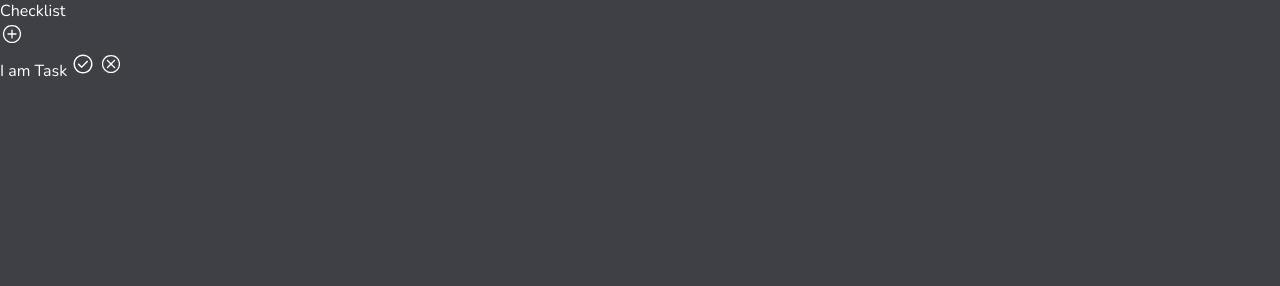
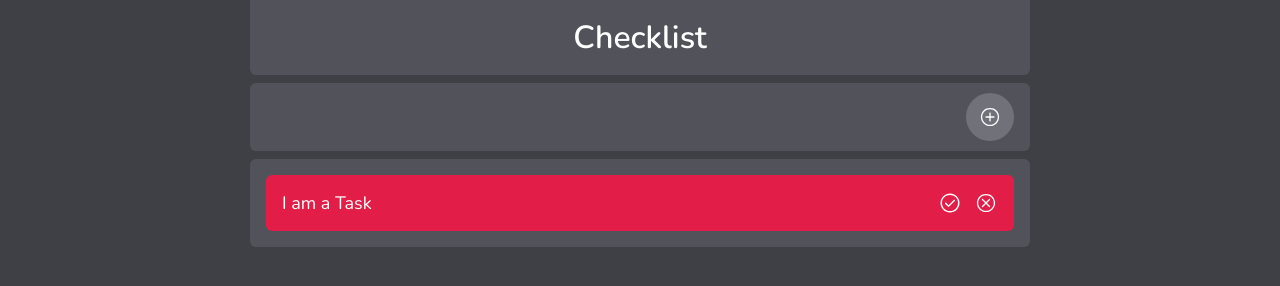
Before and after one commit to JasonLangner/ToDoApp, a website built with Vite: page index.html in a window 1280 px wide. Built offline with nearby package versions, Linux system fonts and the light colour scheme.

Commit message:
complete rudimentary html & css layout

```diff
--- a/index.css
+++ b/index.css
@@ -20,6 +20,7 @@
   box-sizing: border-box;
 }
 
+
 /** font Einbindung **/
 @font-face {
   font-family: 'Nunito';
@@ -28,9 +29,80 @@
 }
 
 
-/** styling **/
+/** Allgemein **/
 body {
   background-color: #3F3F46;
   font-family: 'Nunito', system-ui, sans-serif;
   color: white;
 }
+
+button {
+  line-height: 0;
+}
+
+.header, .sticky, .tasks {
+  margin: auto 10px auto 10px;
+}
+
+/** App **/
+.app {
+  display: flex;
+  flex-direction: column;
+  gap: 8px;
+  max-width: 50rem;
+  margin-left: auto;
+  margin-right: auto;
+}
+
+
+/** Header **/
+.header {
+  text-align: center;
+  border-radius: 0px 0px 6px 6px;
+  background-color: #52525B;
+  padding: 16px;
+}
+.header-title {
+  font-size: 32px;
+  font-weight: 600;
+}
+
+
+/** sticky **/
+.sticky {
+  display: flex;
+  background-color: #52525B;
+  padding: 10px 16px;
+  border-radius: 6px;
+}
+.sticky-add {
+  border-radius: 50%;
+  background-color: #71717A;
+  padding: 12px;
+  margin-left: auto;
+}
+
+
+/** tasks **/
+.tasks {
+  border-radius: 6px;
+  background-color: #52525B;
+  list-style-type: none;
+  padding: 16px;
+
+}
+
+.task {
+  font-size: 18px;
+  padding: 16px;
+  border-radius: 6px;
+  background-color: #E11D48;
+  display: flex;
+  align-items: center;
+}
+
+.task-buttons {
+  margin-left: auto;
+  display: flex;
+  gap: 12px;
+}
--- a/index.html
+++ b/index.html
@@ -25,13 +25,15 @@
 
     <ul class="tasks">
       <li class="task">
-        <span class="task-text">I am Task</span>
+        <span class="task-text">I am a Task</span>
+        <div class="task-buttons">
         <button class="task-done">
           <img class="icon" src="/icons/Icons=Check.svg" alt="check">
         </button>
         <button class="task-cancel">
           <img class="icon" src="/icons/Icons=Cancel.svg" alt="cancel"></button>
-      </li>
+        </div>
+       </li>
     </ul>
 
   </div>
```
